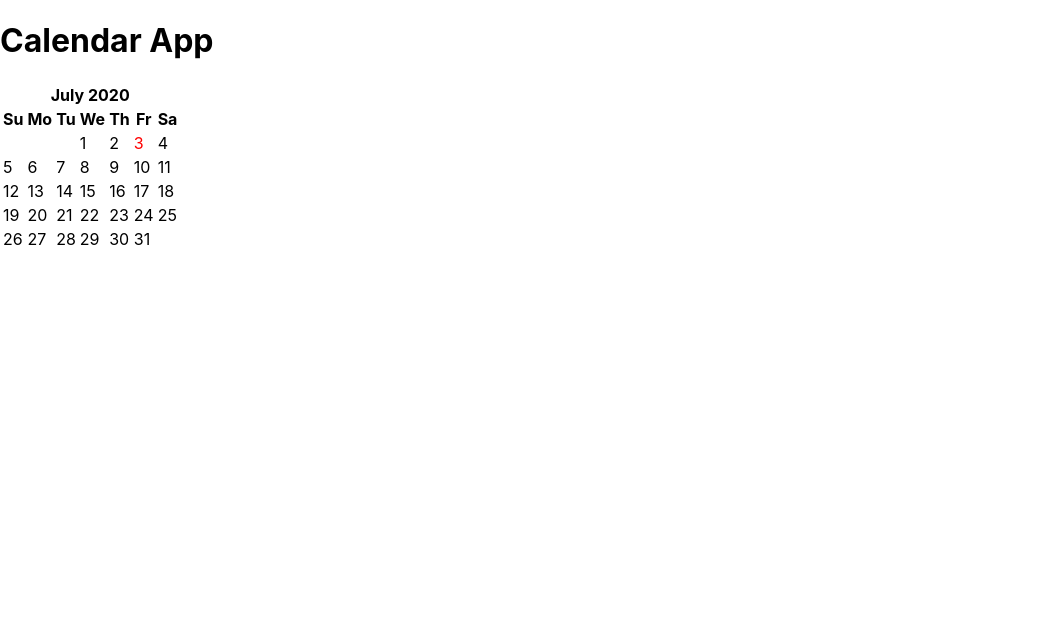
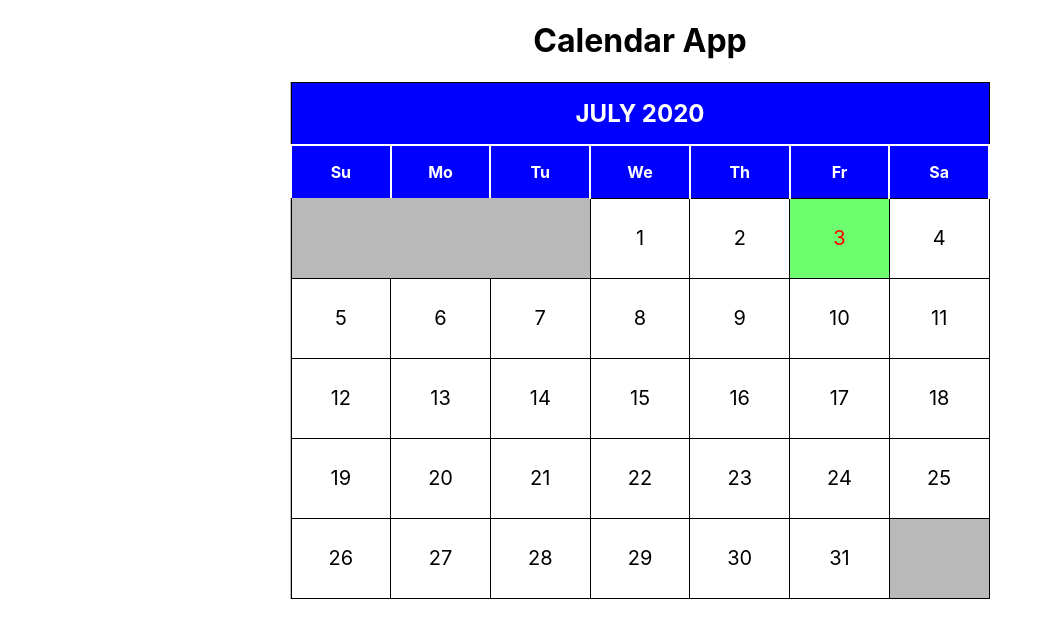
Before and after one commit to aktech27/react-ts-calendar, a React (Create React App) app: page / in a window 1280 px wide. Shown: the top 638 px of the page, without its empty margins (0-1052 px from the left). Built offline with nearby package versions, Linux system fonts and the light colour scheme.

Commit message:
Add CSS - Improve UI

```diff
--- a/src/App.tsx
+++ b/src/App.tsx
@@ -4,7 +4,9 @@ function App() {
   return (
     <div className="App">
       <h1>Calendar App</h1>
-      <Calendar date="3/7/2020" />
+      <div className="calendar-container">
+        <Calendar date="3/7/2020" />
+      </div>
     </div>
   );
 }
--- a/src/components/Calendar.tsx
+++ b/src/components/Calendar.tsx
@@ -69,7 +69,7 @@ export default function Calendar({ date }: { date: string }): JSX.Element {
       <CalendarHeading heading={calendarHeading} />
       <tbody>
         {calendarBody?.map((weeks, index) => (
-          <tr key={index}>
+          <tr className="calendar-days" key={index}>
             {weeks.map((day) =>
               //show only if day is not zero
               day ? (
--- a/src/components/CalendarHeading.tsx
+++ b/src/components/CalendarHeading.tsx
@@ -2,9 +2,11 @@ export default function CalendarHeading({ heading }: { heading: string | null })
   return (
     <thead>
       <tr>
-        <th colSpan={7}>{heading}</th>
+        <th className="calendar-month-year" colSpan={7}>
+          {heading}
+        </th>
       </tr>
-      <tr>
+      <tr className="calendar-weeks">
         <th>Su</th>
         <th>Mo</th>
         <th>Tu</th>
--- a/src/index.css
+++ b/src/index.css
@@ -4,12 +4,76 @@ body {
     "Cantarell", "Fira Sans", "Droid Sans", "Helvetica Neue", sans-serif;
   -webkit-font-smoothing: antialiased;
   -moz-osx-font-smoothing: grayscale;
+  display: grid;
+  place-items: center;
 }
 
-code {
-  font-family: source-code-pro, Menlo, Monaco, Consolas, "Courier New", monospace;
+h1 {
+  text-align: center;
+}
+
+table {
+  background-color: #b9b9b9;
+  border-collapse: collapse;
+  width: 100%;
+  border: 1px solid black;
+}
+
+thead {
+  background-color: blue;
+  color: white;
+}
+
+.calendar-container {
+  width: min(700px, 90vw);
+  animation: slide 0.5s ease-in-out;
+}
+
+.calendar-month-year {
+  text-transform: uppercase;
+  font-size: 24px;
+  padding: 1rem;
+}
+
+.calendar-weeks th {
+  width: calc(min(700px, 90vw) / 7);
+  height: 50px;
+  border: 2px solid white;
+  border-bottom: transparent;
+}
+
+.calendar-days {
+  text-align: center;
+  height: 80px;
+}
+
+.calendar-days .date {
+  background-color: white;
+  font-size: 20px;
+  aspect-ratio: 1/1;
+  border: 1px solid black;
+}
+
+.calendar-days .date:hover:not(.active) {
+  background-color: #a9a9ff;
 }
 
 .date.active {
+  background-color: #6dff6d;
   color: red;
 }
+
+@media only screen and (max-width: 700px) {
+  .calendar-days {
+    height: 40px;
+  }
+}
+
+@keyframes slide {
+  0% {
+    transform: translateY(100px) scale(0.5);
+  }
+  100% {
+    transform: translateX(0px) scale(1);
+  }
+}
```
